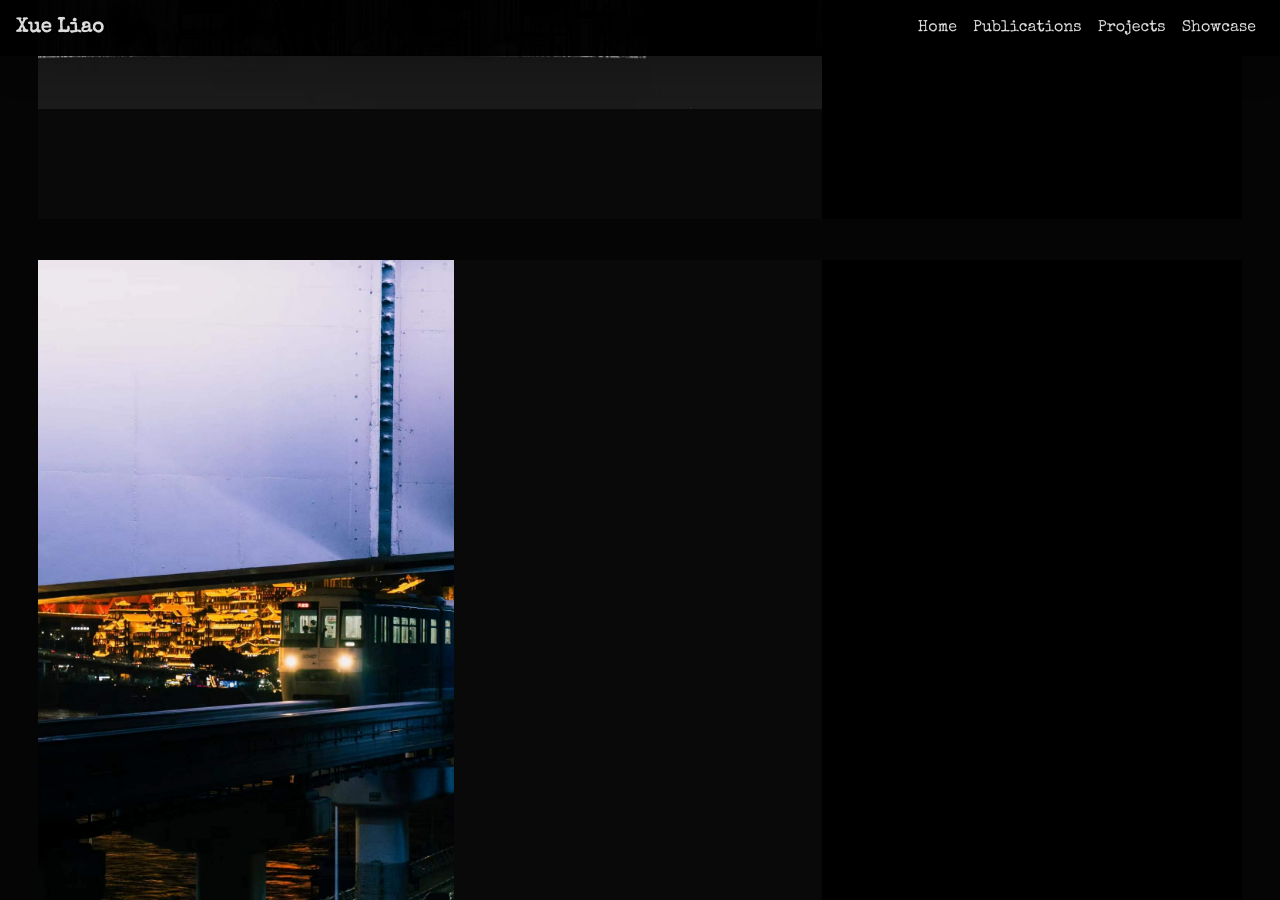
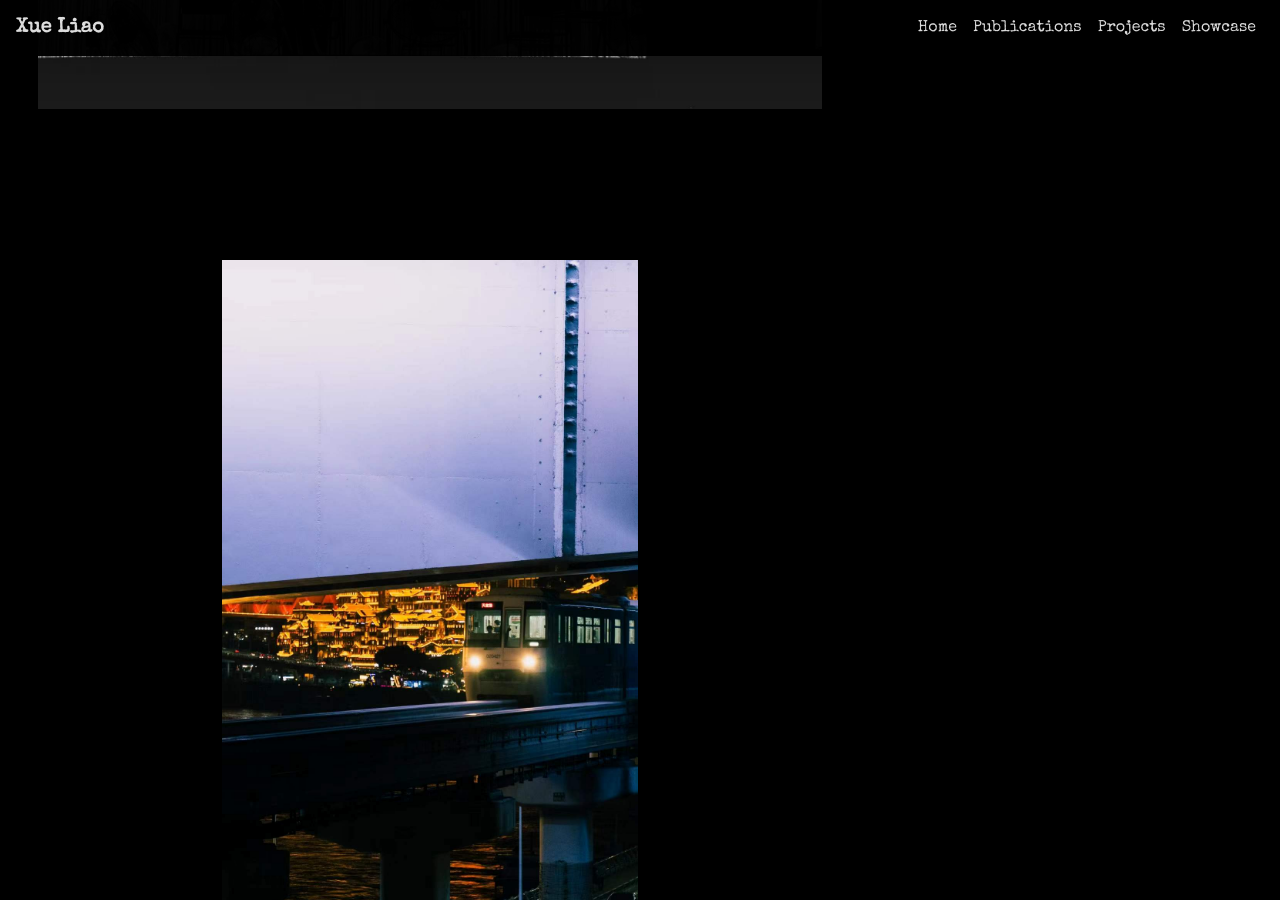
Before and after one commit to yutiaoyi/yutiaoyi.github.io, a Jekyll site: the page built from photography/noir-studies/index.html, in a window 1280 px wide and 900 px high, scrolled down 858 px. Built offline with Jekyll 4.4.1, drawn with Linux system fonts in a browser that asks for light colours; nearby versions of some CDN libraries; a style sheet for code colours, icons or effects is not loaded.

Commit message:
modify photography

```diff
--- a/assets/css/photography.css
+++ b/assets/css/photography.css
@@ -9,7 +9,7 @@
 @import url("https://fonts.googleapis.com/css2?family=Special+Elite&display=swap");
 
 :root {
-  --photo-bg: #050505;
+  --photo-bg: #000;
   --photo-ink: rgba(255, 255, 255, 0.92);
   --photo-ink-dim: rgba(255, 255, 255, 0.64);
   --photo-ink-faint: rgba(255, 255, 255, 0.42);
@@ -322,8 +322,8 @@
   height: min(82vh, 980px);
   display: block;
   object-fit: contain;
-  object-position: left center;
-  background: #0b0b0b;
+  object-position: center center;
+  background: #000;
   filter: saturate(0.98) contrast(1.02);
   border: 0 !important;
   border-radius: 0 !important;
```
